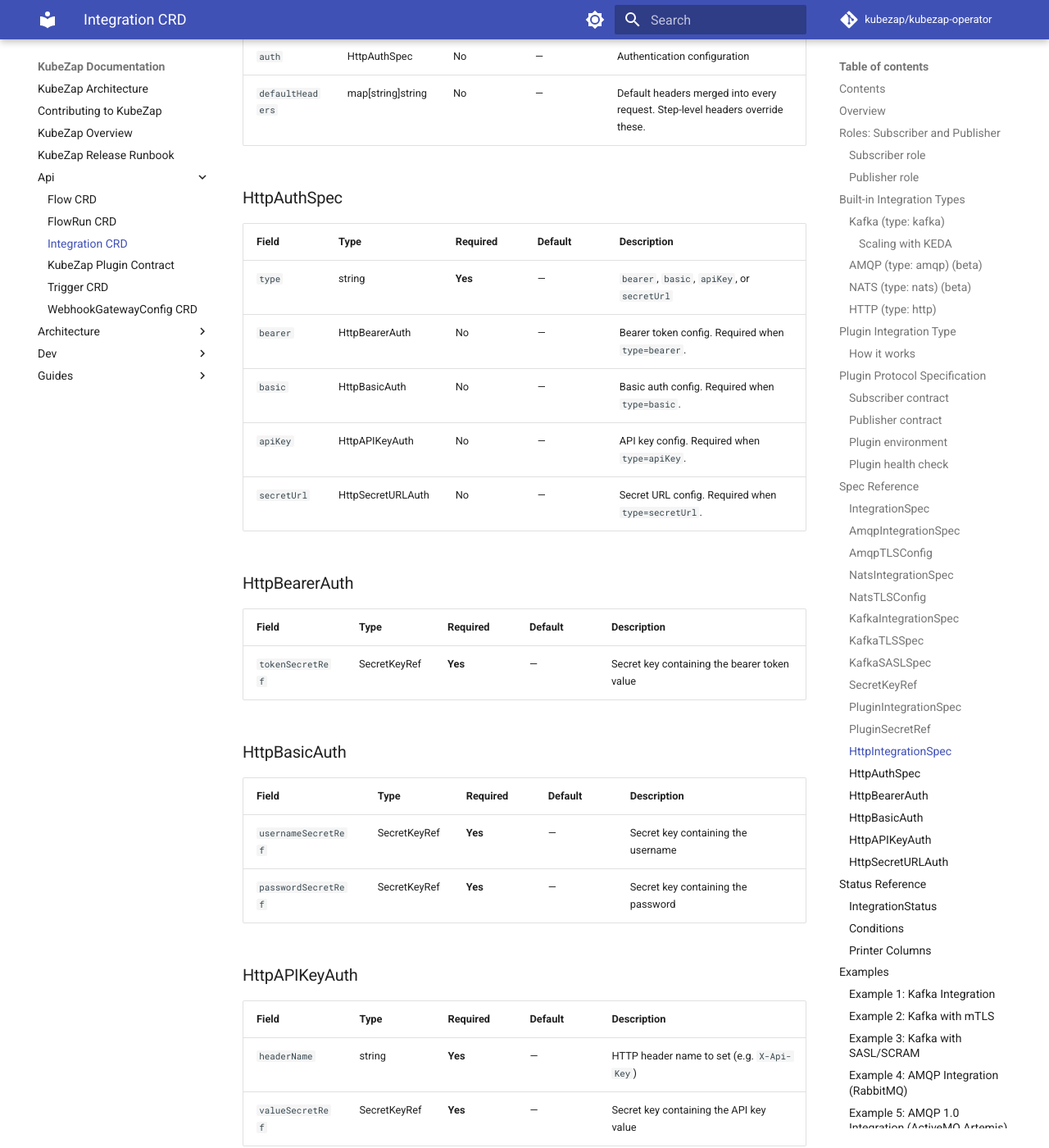
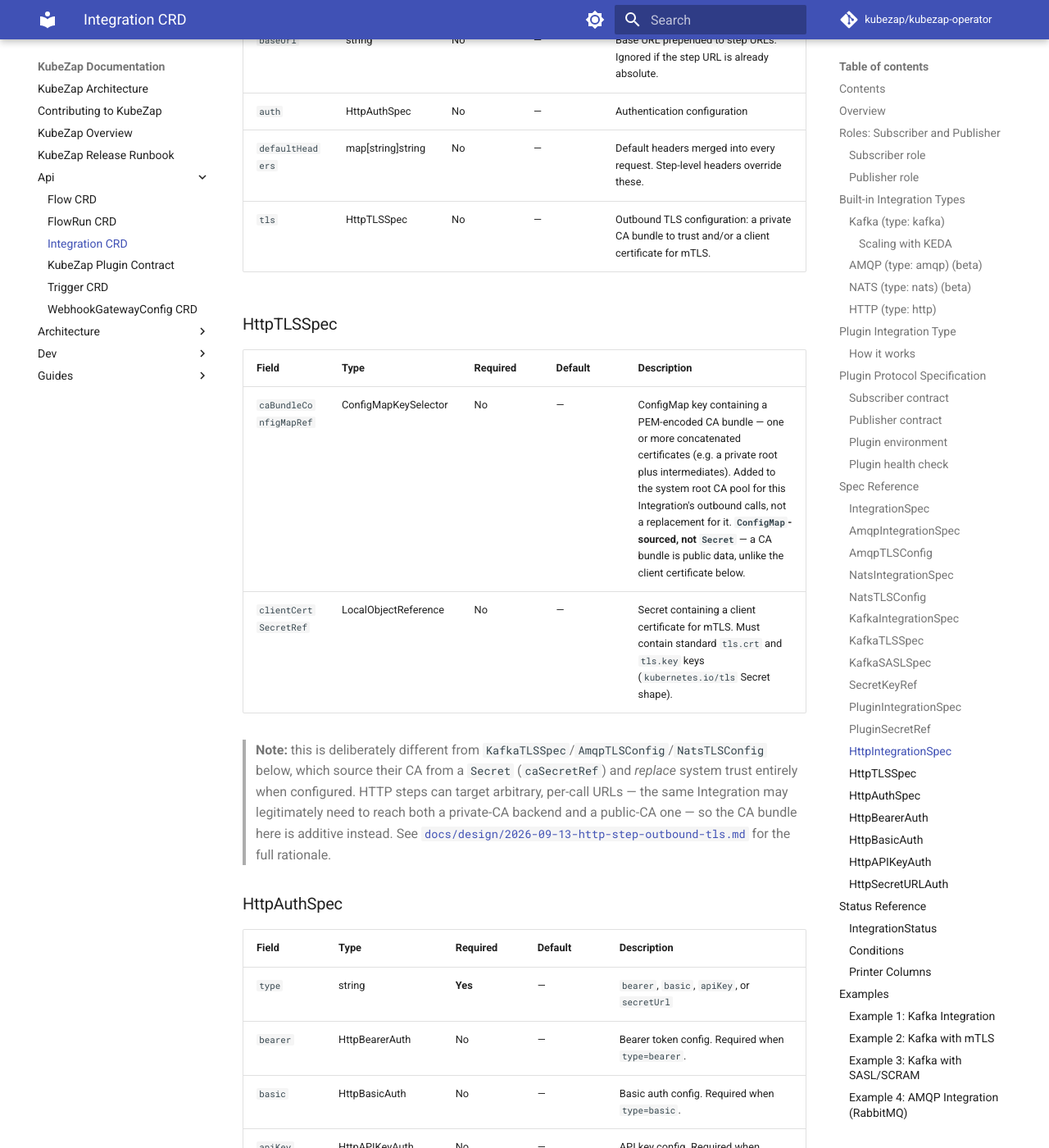
Before and after one commit to kubezap/kubezap-operator, an MkDocs documentation site: the page built from docs/api/integration.md, in a window 1280 px wide and 1400 px high, scrolled down 15369 px. Shown: the whole window at 82% size. Built offline with MkDocs 1.6.1 and Material for MkDocs 9.7.7, drawn with Linux system fonts in a browser that asks for light colours; comment, search, counter and statistics services are not loaded; some of the changed text lies outside the part shown.

Commit message:
docs: document HTTP-step outbound TLS/CA support (STORY-027)
STORY-026 shipped HttpIntegrationSpec.TLS (spec.http.tls.
{caBundleConfigMapRef,clientCertSecretRef}), but no docs described it,
and three locations (docs/overview.md, docs/api/trigger.md,
docs/guides/troubleshooting.md) written by STORY-023 -- before
STORY-026 existed -- stated the opposite: "HTTP steps have no CA-bundle
override today... a known, currently-unaddressed gap." That gap is
closed; this fixes the docs to match.

- docs/api/integration.md: new HttpTLSSpec reference section (matching
  the existing AmqpTLSConfig/NatsTLSConfig/KafkaTLSSpec style),
  explicitly noting the deliberate ConfigMap-vs-Secret and
  additive-vs-replace divergence from those three types and why
  (see docs/design/2026-09-13-http-step-outbound-tls.md). New Example
  11 (HTTP Integration with a private CA); renumbered the pre-existing
  Example 11 (Slack secretUrl) to 12 to avoid a collision.
- docs/overview.md, docs/api/trigger.md, docs/guides/troubleshooting.md:
  replaced the stale "unaddressed gap" claim with the real mechanism.

Co-Authored-By: Claude Sonnet 5 <noreply@anthropic.com>
Claude-Session: https://claude.ai/code/session_016fw3Fq2cUXeCtAGy95Hn6s

````diff
--- a/docs/api/integration.md
+++ b/docs/api/integration.md
@@ -38,6 +38,7 @@ An `Integration` stores the connection details and credentials for an external s
     - [PluginIntegrationSpec](#pluginintegrationspec)
     - [PluginSecretRef](#pluginsecretref)
     - [HttpIntegrationSpec](#httpintegrationspec)
+    - [HttpTLSSpec](#httptlsspec)
     - [HttpAuthSpec](#httpauthspec)
     - [HttpBearerAuth](#httpbearerauth)
     - [HttpBasicAuth](#httpbasicauth)
@@ -58,7 +59,8 @@ An `Integration` stores the connection details and credentials for an external s
     - [Example 8: Using an Integration in a Trigger](#example-8-using-an-integration-in-a-trigger)
     - [Example 9: Using an Integration as a Publisher in a Flow](#example-9-using-an-integration-as-a-publisher-in-a-flow)
     - [Example 10: HTTP Integration (GitHub API)](#example-10-http-integration-github-api)
-    - [Example 11: HTTP Integration (Slack Webhook — secretUrl)](#example-11-http-integration-slack-webhook--secreturl)
+    - [Example 11: HTTP Integration with a private CA](#example-11-http-integration-with-a-private-ca)
+    - [Example 12: HTTP Integration (Slack Webhook — secretUrl)](#example-12-http-integration-slack-webhook--secreturl)
   - [Community Plugin Graduation](#community-plugin-graduation)
     - [Graduation criteria](#graduation-criteria)
     - [What graduation changes](#what-graduation-changes)
@@ -478,6 +480,16 @@ There is no plain-text `username` field — the username must always come from a
 | `baseUrl`        | string            | No       | —       | Base URL prepended to step URLs. Ignored if the step URL is already absolute. |
 | `auth`           | HttpAuthSpec      | No       | —       | Authentication configuration                                                  |
 | `defaultHeaders` | map[string]string | No       | —       | Default headers merged into every request. Step-level headers override these. |
+| `tls`            | HttpTLSSpec       | No       | —       | Outbound TLS configuration: a private CA bundle to trust and/or a client certificate for mTLS. |
+
+### HttpTLSSpec
+
+| Field                  | Type                 | Required | Default | Description                                                                                                   |
+| ---------------------- | -------------------- | -------- | ------- | --------------------------------------------------------------------------------------------------------------- |
+| `caBundleConfigMapRef` | ConfigMapKeySelector | No       | —       | ConfigMap key containing a PEM-encoded CA bundle — one or more concatenated certificates (e.g. a private root plus intermediates). Added to the system root CA pool for this Integration's outbound calls, not a replacement for it. **`ConfigMap`-sourced, not `Secret`** — a CA bundle is public data, unlike the client certificate below. |
+| `clientCertSecretRef`  | LocalObjectReference | No       | —       | Secret containing a client certificate for mTLS. Must contain standard `tls.crt` and `tls.key` keys (`kubernetes.io/tls` Secret shape). |
+
+> **Note:** this is deliberately different from `KafkaTLSSpec`/`AmqpTLSConfig`/`NatsTLSConfig` below, which source their CA from a `Secret` (`caSecretRef`) and *replace* system trust entirely when configured. HTTP steps can target arbitrary, per-call URLs — the same Integration may legitimately need to reach both a private-CA backend and a public-CA one — so the CA bundle here is additive instead. See [`docs/design/2026-09-13-http-step-outbound-tls.md`](../design/2026-09-13-http-step-outbound-tls.md) for the full rationale.
 
 ### HttpAuthSpec
 
@@ -865,7 +877,52 @@ spec:
 
 ---
 
-### Example 11: HTTP Integration (Slack Webhook — secretUrl)
+### Example 11: HTTP Integration with a private CA
+
+An internal service signs its TLS certificate with a private CA — the step needs to trust that CA without disabling verification. The `ca.crt` key in the `ConfigMap` below may contain more than one certificate (e.g. a root plus an intermediate); it's added to the system root pool, so this same Integration can still reach public-CA-signed endpoints too:
+
+```yaml
+# ConfigMap holding the CA bundle (public data — not a Secret)
+apiVersion: v1
+kind: ConfigMap
+metadata:
+  name: internal-ca-bundle
+  namespace: automation
+data:
+  ca.crt: |
+    -----BEGIN CERTIFICATE-----
+    MIIC... (private root CA) ...
+    -----END CERTIFICATE-----
+---
+# Integration
+apiVersion: automation.kubezap.io/v1alpha1
+kind: Integration
+metadata:
+  name: internal-inventory-api
+  namespace: automation
+spec:
+  type: http
+  http:
+    baseUrl: "https://inventory.internal.example.com"
+    tls:
+      caBundleConfigMapRef:
+        name: internal-ca-bundle
+        key: ca.crt
+---
+# Flow step using the integration
+- name: check-stock
+  action:
+    type: http
+    http:
+      integrationRef:
+        name: internal-inventory-api
+      url: "/skus/$(params.sku)/stock"
+      method: GET
+```
+
+---
+
+### Example 12: HTTP Integration (Slack Webhook — secretUrl)
 
 For services where the URL itself is the credential (e.g. Slack incoming webhooks), use `type: secretUrl`. The controller replaces the step URL entirely with the secret value:
 
````
Also changed, not shown: docs/api/trigger.md (+1 -1 lines), docs/guides/troubleshooting.md (+1 -1 lines), docs/overview.md (+1 -1 lines).
